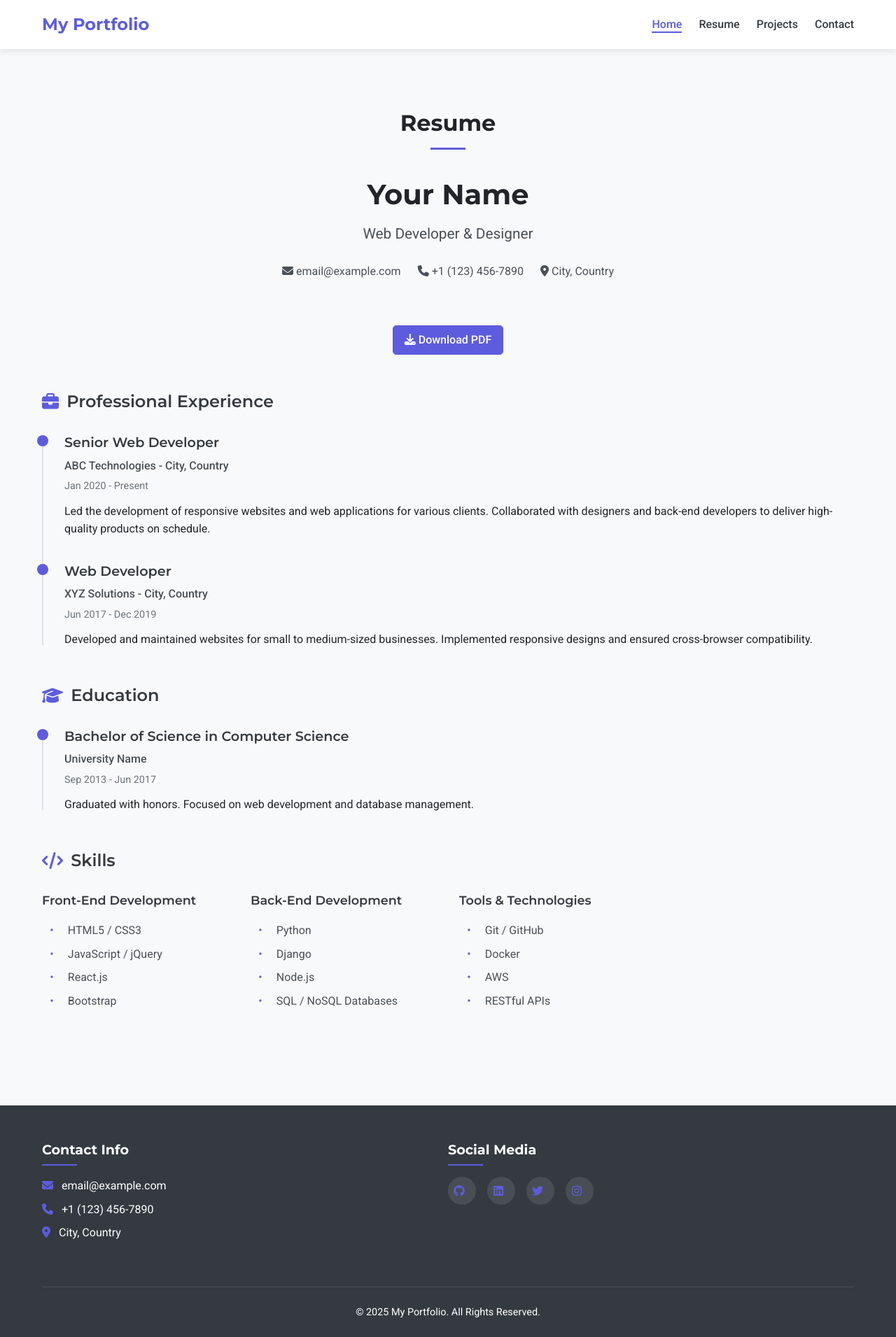
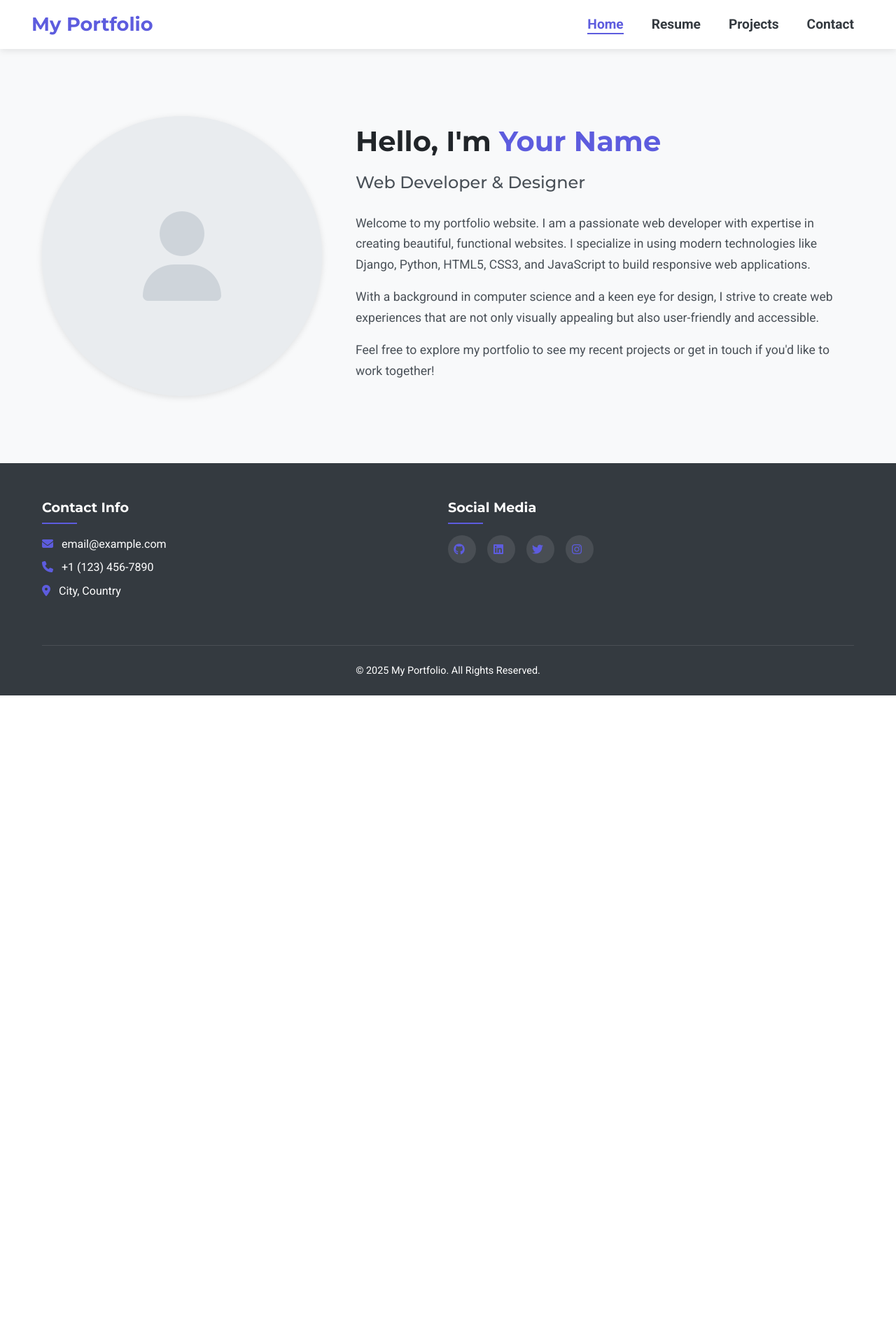
Before and after one commit to fahimai001/My_Portfolio_Website, a Django app: page / in a window 1280 px wide. Shown: the whole page at 70% size. After the commit the page ends 994 px from the top, so only its background shows below. Run offline with Django 5.2, Linux system fonts and the light colour scheme; data that the repository does not hold is empty.

Commit message:
Updating the interface

```diff
--- a/templates/base.html
+++ b/templates/base.html
@@ -10,6 +10,64 @@
     <link href="https://fonts.googleapis.com/css2?family=Roboto:wght@300;400;500;700&family=Montserrat:wght@400;500;600;700&display=swap" rel="stylesheet">
     <!-- Add Font Awesome -->
     <link rel="stylesheet" href="https://cdnjs.cloudflare.com/ajax/libs/font-awesome/6.2.0/css/all.min.css">
+    <style>
+        /* Custom styles for navigation and logo */
+        header .container {
+            display: flex;
+            justify-content: space-between;
+            align-items: center;
+            height: 70px;
+            position: relative; /* Add this for absolute positioning */
+        }
+
+        .logo {
+            font-family: var(--font-family-headings);
+            font-size: 1.7rem;
+            font-weight: 700;
+            color: var(--primary-color);
+            position: absolute;
+            left: 5px; /* Position directly on the left corner */
+        }
+
+        nav {
+            margin-left: auto; /* Push navigation to the right side */
+        }
+
+        nav ul li {
+            margin-left: 2.5rem; /* Increase space between navigation items */
+        }
+
+        nav ul li a {
+            color: var(--gray-800);
+            font-weight: 600;
+            font-size: 1.2rem; /* Make navigation text bigger */
+            position: relative;
+        }
+
+        @media (prefers-color-scheme: dark) {
+            nav ul li a {
+                color: var(--gray-300);
+            }
+        }
+
+        @media screen and (max-width: 768px) {
+            .logo {
+                position: static; /* Reset position on mobile */
+                margin-right: 0;
+            }
+
+            nav ul li {
+                margin: 0; /* Reset margin on mobile */
+            }
+
+            nav ul li a {
+                display: block;
+                padding: 15px 0;
+                border-bottom: 1px solid var(--gray-200);
+                font-size: 1.2rem; /* Keep the bigger font size on mobile */
+            }
+        }
+    </style>
 </head>
 <body>
     <header>
--- a/templates/home.html
+++ b/templates/home.html
@@ -1,144 +1,137 @@
 {% extends 'base.html' %}
 {% load portfolio_tags %}
+{% load static %}
 
-{% block title %}Resume | My Portfolio{% endblock %}
+{% block title %}Home | My Portfolio{% endblock %}
 
 {% block content %}
-<section class="resume">
+<section class="hero simplified-hero">
     <div class="container">
-        <h2 class="section-title">Resume</h2>
+        <div class="intro-container">
+            <div class="profile-image">
+                <!-- Replace with your actual image or keep the placeholder -->
+                <div class="profile-image-placeholder">
+                    <i class="fas fa-user"></i>
+                </div>
+                <!-- To use an actual image, uncomment and use this instead:
+                <img src="{% static 'images/your-profile-photo.jpg' %}" alt="Your Name">
+                -->
+            </div>
+            <div class="intro-text">
+                <h1>Hello, I'm <span class="highlight">Your Name</span></h1>
+                <h2>Web Developer & Designer</h2>
+                <div class="intro-description">
+                    <p>Welcome to my portfolio website. I am a passionate web developer with expertise in creating beautiful, functional websites. I specialize in using modern technologies like Django, Python, HTML5, CSS3, and JavaScript to build responsive web applications.</p>
 
-        <div class="resume-header">
-            <h1>Your Name</h1>
-            <p class="job-title">Web Developer & Designer</p>
-            <div class="contact-info">
-                <p><i class="fas fa-envelope"></i> email@example.com</p>
-                <p><i class="fas fa-phone"></i> +1 (123) 456-7890</p>
-                <p><i class="fas fa-map-marker-alt"></i> City, Country</p>
-            </div>
-        </div>
+                    <p>With a background in computer science and a keen eye for design, I strive to create web experiences that are not only visually appealing but also user-friendly and accessible.</p>
 
-        <div class="resume-download">
-            <a href="#" class="btn btn-primary">
-                <i class="fas fa-download"></i> Download PDF
-            </a>
-        </div>
-
-        <div class="resume-section">
-            <h3><i class="fas fa-briefcase"></i> Professional Experience</h3>
-            <div class="timeline">
-                {% for job in experience %}
-                <div class="timeline-item">
-                    <div class="timeline-dot"></div>
-                    <div class="timeline-content">
-                        <h4>{{ job.title }}</h4>
-                        <h5>{{ job.company }} - {{ job.location }}</h5>
-                        <p class="timeline-date">
-                            {{ job.start_date|date:"M Y" }} -
-                            {% if job.current %}Present{% else %}{{ job.end_date|date:"M Y" }}{% endif %}
-                        </p>
-                        <p>{{ job.description|linebreaks }}</p>
-                    </div>
+                    <p>Feel free to explore my portfolio to see my recent projects or get in touch if you'd like to work together!</p>
                 </div>
-                {% empty %}
-                <!-- Default experience if database is empty -->
-                <div class="timeline-item">
-                    <div class="timeline-dot"></div>
-                    <div class="timeline-content">
-                        <h4>Senior Web Developer</h4>
-                        <h5>ABC Technologies - City, Country</h5>
-                        <p class="timeline-date">Jan 2020 - Present</p>
-                        <p>Led the development of responsive websites and web applications for various clients. Collaborated with designers and back-end developers to deliver high-quality products on schedule.</p>
-                    </div>
-                </div>
-                <div class="timeline-item">
-                    <div class="timeline-dot"></div>
-                    <div class="timeline-content">
-                        <h4>Web Developer</h4>
-                        <h5>XYZ Solutions - City, Country</h5>
-                        <p class="timeline-date">Jun 2017 - Dec 2019</p>
-                        <p>Developed and maintained websites for small to medium-sized businesses. Implemented responsive designs and ensured cross-browser compatibility.</p>
-                    </div>
-                </div>
-                {% endfor %}
-            </div>
-        </div>
-
-        <div class="resume-section">
-            <h3><i class="fas fa-graduation-cap"></i> Education</h3>
-            <div class="timeline">
-                {% for edu in education %}
-                <div class="timeline-item">
-                    <div class="timeline-dot"></div>
-                    <div class="timeline-content">
-                        <h4>{{ edu.degree }} in {{ edu.field_of_study }}</h4>
-                        <h5>{{ edu.institution }}</h5>
-                        <p class="timeline-date">
-                            {{ edu.start_date|date:"M Y" }} -
-                            {% if edu.current %}Present{% else %}{{ edu.end_date|date:"M Y" }}{% endif %}
-                        </p>
-                        {% if edu.description %}
-                        <p>{{ edu.description|linebreaks }}</p>
-                        {% endif %}
-                    </div>
-                </div>
-                {% empty %}
-                <!-- Default education if database is empty -->
-                <div class="timeline-item">
-                    <div class="timeline-dot"></div>
-                    <div class="timeline-content">
-                        <h4>Bachelor of Science in Computer Science</h4>
-                        <h5>University Name</h5>
-                        <p class="timeline-date">Sep 2013 - Jun 2017</p>
-                        <p>Graduated with honors. Focused on web development and database management.</p>
-                    </div>
-                </div>
-                {% endfor %}
-            </div>
-        </div>
-
-        <div class="resume-section">
-            <h3><i class="fas fa-code"></i> Skills</h3>
-            <div class="skills-grid">
-                {% for skill in skills %}
-                <div class="skill-category">
-                    <h4>{{ skill.name }}</h4>
-                    <div class="skill-bar">
-                        <div class="skill-level" style="width: {{ skill.proficiency|multiply:20 }}%"></div>
-                    </div>
-                </div>
-                {% empty %}
-                <!-- Default skills if database is empty -->
-                <div class="skill-category">
-                    <h4>Front-End Development</h4>
-                    <ul class="skill-list">
-                        <li>HTML5 / CSS3</li>
-                        <li>JavaScript / jQuery</li>
-                        <li>React.js</li>
-                        <li>Bootstrap</li>
-                    </ul>
-                </div>
-                <div class="skill-category">
-                    <h4>Back-End Development</h4>
-                    <ul class="skill-list">
-                        <li>Python</li>
-                        <li>Django</li>
-                        <li>Node.js</li>
-                        <li>SQL / NoSQL Databases</li>
-                    </ul>
-                </div>
-                <div class="skill-category">
-                    <h4>Tools & Technologies</h4>
-                    <ul class="skill-list">
-                        <li>Git / GitHub</li>
-                        <li>Docker</li>
-                        <li>AWS</li>
-                        <li>RESTful APIs</li>
-                    </ul>
-                </div>
-                {% endfor %}
             </div>
         </div>
     </div>
 </section>
+
+<style>
+    .simplified-hero {
+        padding: 6rem 0;
+        min-height: calc(100vh - 70px - 200px);
+        display: flex;
+        align-items: center;
+    }
+
+    .intro-container {
+        display: flex;
+        flex-wrap: wrap;
+        gap: 3rem;
+        align-items: center;
+    }
+
+    .profile-image {
+        flex: 0 0 400px; /* Increased from 300px */
+    }
+
+    .profile-image-placeholder {
+        width: 400px; /* Increased from 300px */
+        height: 400px; /* Increased from 300px */
+        border-radius: 50%;
+        background-color: var(--gray-200);
+        display: flex;
+        justify-content: center;
+        align-items: center;
+        font-size: 8rem; /* Increased from 6rem */
+        color: var(--gray-400);
+        overflow: hidden;
+        box-shadow: var(--box-shadow);
+    }
+
+    .profile-image img {
+        width: 400px; /* Increased from 300px */
+        height: 400px; /* Increased from 300px */
+        border-radius: 50%;
+        object-fit: cover;
+        box-shadow: var(--box-shadow);
+    }
+
+    .intro-text {
+        flex: 1 1 500px;
+    }
+
+    .intro-text h1 {
+        font-family: var(--font-family-headings);
+        font-size: 2.5rem;
+        font-weight: 700;
+        margin-bottom: 0.5rem;
+        color: var(--gray-900);
+    }
+
+    .intro-text h2 {
+        font-family: var(--font-family-headings);
+        font-size: 1.5rem;
+        font-weight: 500;
+        margin-bottom: 1.5rem;
+        color: var(--gray-700);
+    }
+
+    .intro-description p {
+        margin-bottom: 1rem;
+        font-size: 1.1rem;
+        color: var(--gray-700);
+        line-height: 1.7;
+    }
+
+    @media (prefers-color-scheme: dark) {
+        .intro-text h1 {
+            color: var(--gray-100);
+        }
+
+        .intro-text h2,
+        .intro-description p {
+            color: var(--gray-300);
+        }
+
+        .profile-image-placeholder {
+            background-color: var(--gray-800);
+            color: var(--gray-600);
+        }
+    }
+
+    @media screen and (max-width: 768px) {
+        .intro-container {
+            flex-direction: column;
+            text-align: center;
+        }
+
+        .profile-image-placeholder,
+        .profile-image img {
+            width: 280px; /* Increased from 200px but still smaller than desktop for mobile */
+            height: 280px; /* Increased from 200px but still smaller than desktop for mobile */
+            margin: 0 auto;
+        }
+
+        .profile-image-placeholder {
+            font-size: 5.5rem; /* Increased from 4rem */
+        }
+    }
+</style>
 {% endblock %}
```
